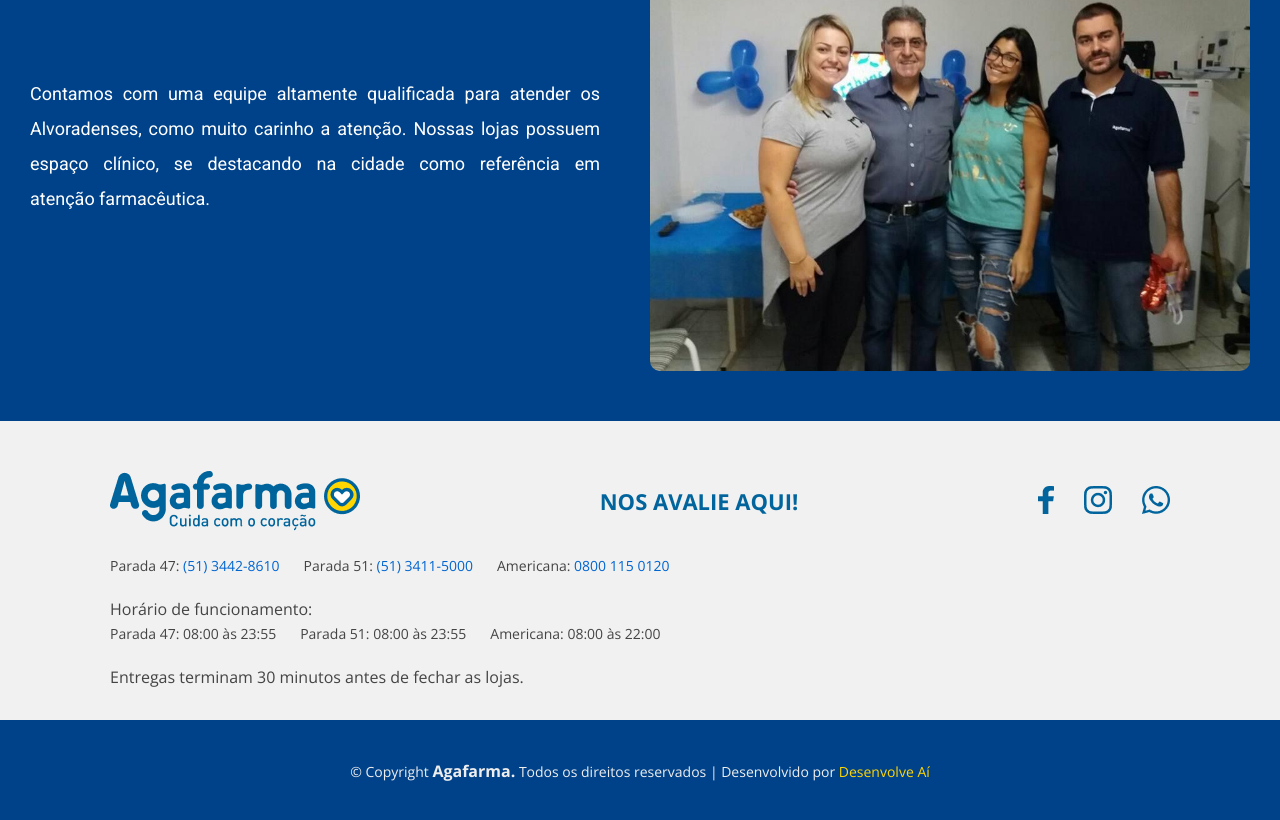
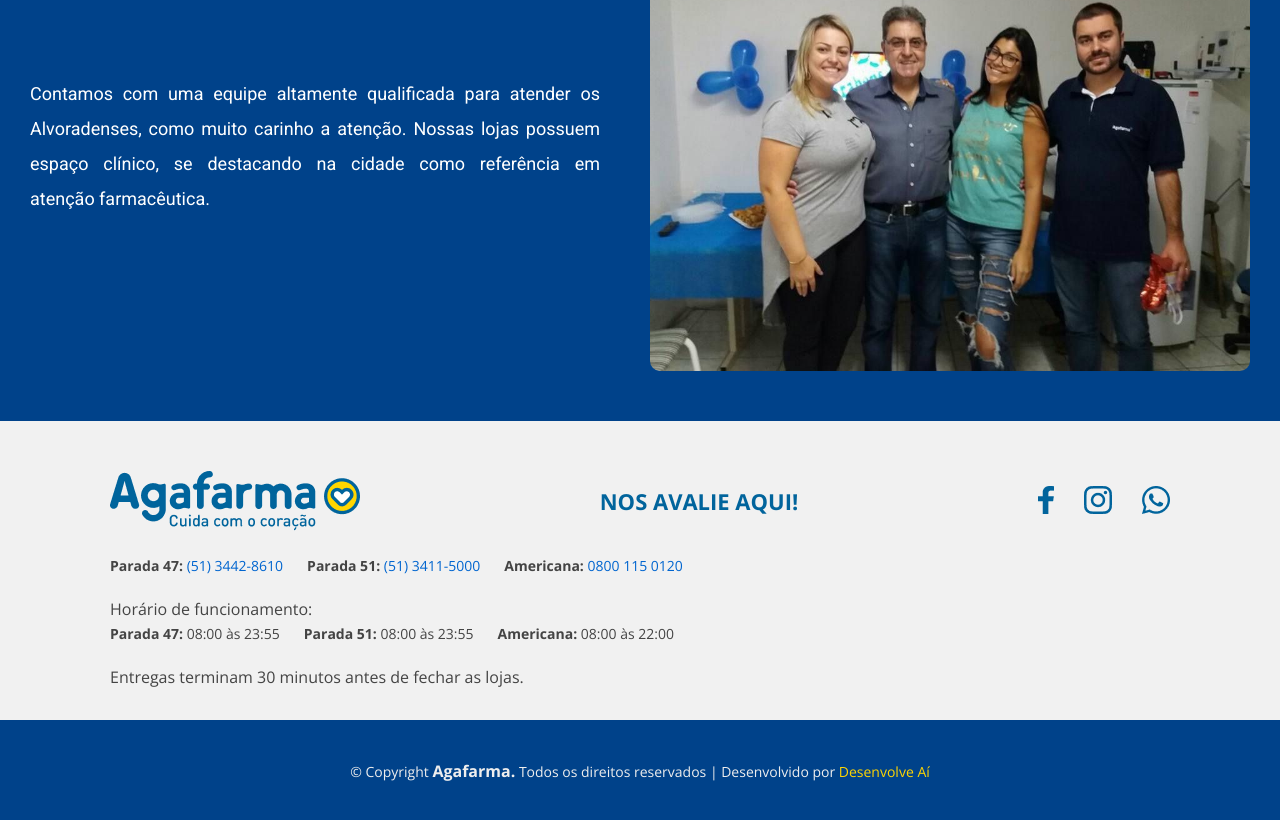
Before and after one commit to jbarcela/agafarma-farmapreco, a Next.js app: page /about in a window 1280 px wide. Shown: the part 2776-3596 px from the top of the page. Built offline with nearby package versions, Linux system fonts and the light colour scheme.

Commit message:
Ajuste bold

```diff
--- a/src/components/Footer/index.jsx
+++ b/src/components/Footer/index.jsx
@@ -58,10 +58,14 @@ export default function Footer({ children }) {
                 color: "#444444",
                 fontSize: "14px",
                 fontFamily: "Open Sans",
+                fontWeight: "bold",
               }}
             >
-              <b>Parada 47</b>:{" "}
-              <a href="tel:5136581492" style={{ color: "#0165CF" }}>
+              Parada 47:{" "}
+              <a
+                href="tel:5136581492"
+                style={{ color: "#0165CF", fontWeight: "normal" }}
+              >
                 (51) 3442-8610{" "}
               </a>
             </span>
@@ -70,10 +74,14 @@ export default function Footer({ children }) {
                 color: "#444444",
                 fontSize: "14px",
                 fontFamily: "Open Sans",
+                fontWeight: "bold",
               }}
             >
-              <b>Parada 51</b>:{" "}
-              <a href="tel:5134115000" style={{ color: "#0165CF" }}>
+              Parada 51:{" "}
+              <a
+                href="tel:5134115000"
+                style={{ color: "#0165CF", fontWeight: "normal" }}
+              >
                 (51) 3411-5000
               </a>
             </span>
@@ -82,10 +90,14 @@ export default function Footer({ children }) {
                 color: "#444444",
                 fontSize: "14px",
                 fontFamily: "Open Sans",
+                fontWeight: "bold",
               }}
             >
-              <b>Americana</b>:{" "}
-              <a href="tel:5108001150120" style={{ color: "#0165CF" }}>
+              Americana:{" "}
+              <a
+                href="tel:5108001150120"
+                style={{ color: "#0165CF", fontWeight: "normal" }}
+              >
                 0800 115 0120
               </a>
               <p></p>
@@ -99,27 +111,33 @@ export default function Footer({ children }) {
                 color: "#444444",
                 fontSize: "14px",
                 fontFamily: "Open Sans",
+                fontWeight: "bold",
               }}
             >
-              <b>Parada 47</b>: 08:00 às 23:55
+              Parada 47:{" "}
+              <span style={{ fontWeight: "normal" }}>08:00 às 23:55</span>
             </p>
             <p
               style={{
                 color: "#444444",
                 fontSize: "14px",
                 fontFamily: "Open Sans",
+                fontWeight: "bold",
               }}
             >
-              <b>Parada 51</b>: 08:00 às 23:55
+              Parada 51:{" "}
+              <span style={{ fontWeight: "normal" }}>08:00 às 23:55</span>
             </p>
             <p
               style={{
                 color: "#444444",
                 fontSize: "14px",
                 fontFamily: "Open Sans",
+                fontWeight: "bold",
               }}
             >
-              <b>Americana</b>: 08:00 às 22:00
+              Americana:{" "}
+              <span style={{ fontWeight: "normal" }}>08:00 às 22:00</span>
             </p>
           </ContainerContacts>
           <Textinfo>
```
